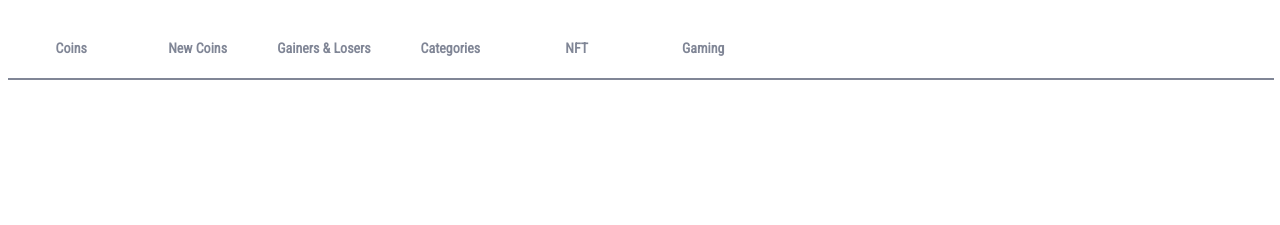
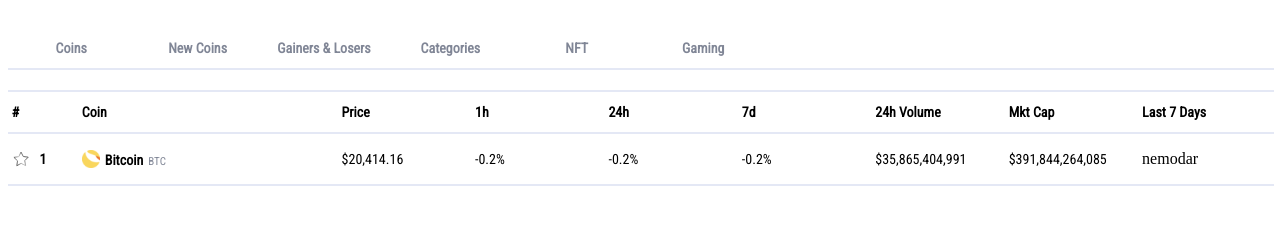
Before and after one commit to MRezaHeydar1376/crypto-app, a React (Create React App) app: page / in a window 1280 px wide. Shown: the part 125-350 px from the top of the page. Built offline with nearby package versions, Linux system fonts and the light colour scheme; no server answers.

Commit message:
Add Table

```diff
--- a/src/pages/Home/home.tsx
+++ b/src/pages/Home/home.tsx
@@ -1,6 +1,6 @@
 import axios from "axios";
 import { useEffect } from "react";
-import { Tab } from "../../components";
+import { Tab, Table } from "../../components";
 import { Border, Div } from "../../styles";
 import { Color } from "../../variable";
 
@@ -33,7 +33,8 @@
             <Div width="60%">
                 <Tab links={Name_Tab} />
             </Div>
-            <Border height="0.1px" color={Color.gray}/>
+            <Border height="0.1px" color={Color.darkWhite} margin="-10px 0 20px 0"/>
+            <Table/>
         </Div>
     )
 }
```
